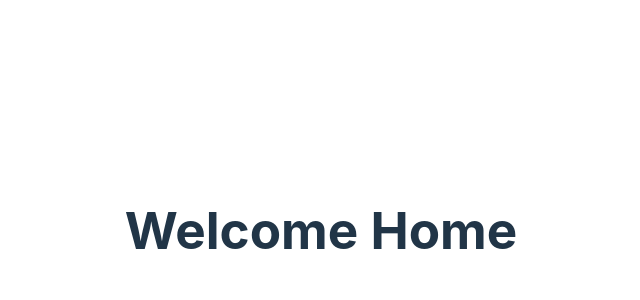
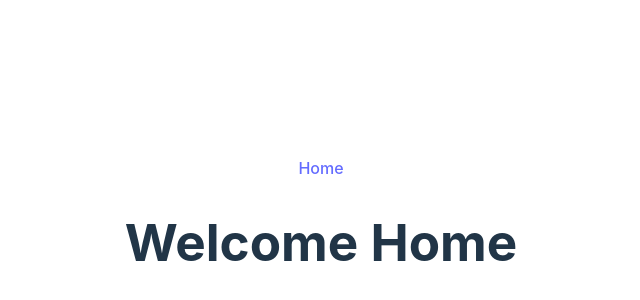
Before and after one commit to Madfarm/AdminPortalBase, a React (Vite) app: page / in a window 1280 px wide. Shown: the part 170-470 px from the top of the page, without its empty margins (319-959 px from the left). Built offline with nearby package versions, Linux system fonts and the light colour scheme.

Commit message:
Add login page

```diff
--- a/src/App.tsx
+++ b/src/App.tsx
@@ -1,10 +1,12 @@
 import { Routes, Route } from 'react-router-dom'
 import './App.css'
 import Home from './Pages/Home'
+import Header from './Components/Header'
 
 function App() {
   return (
     <>
+    <Header />
      <Routes>
         <Route path="/" element={ <Home /> } />
      </Routes>
--- /dev/null
+++ b/src/Components/Header.tsx
@@ -0,0 +1,9 @@
+import { Link } from "react-router-dom";
+
+export default function Header() {
+    return (
+        <nav>
+            <Link to="/">Home</Link>
+        </nav>
+    )
+}
```
Also changed, not shown: src/Pages/Login.tsx (added, +16 -0 lines).
